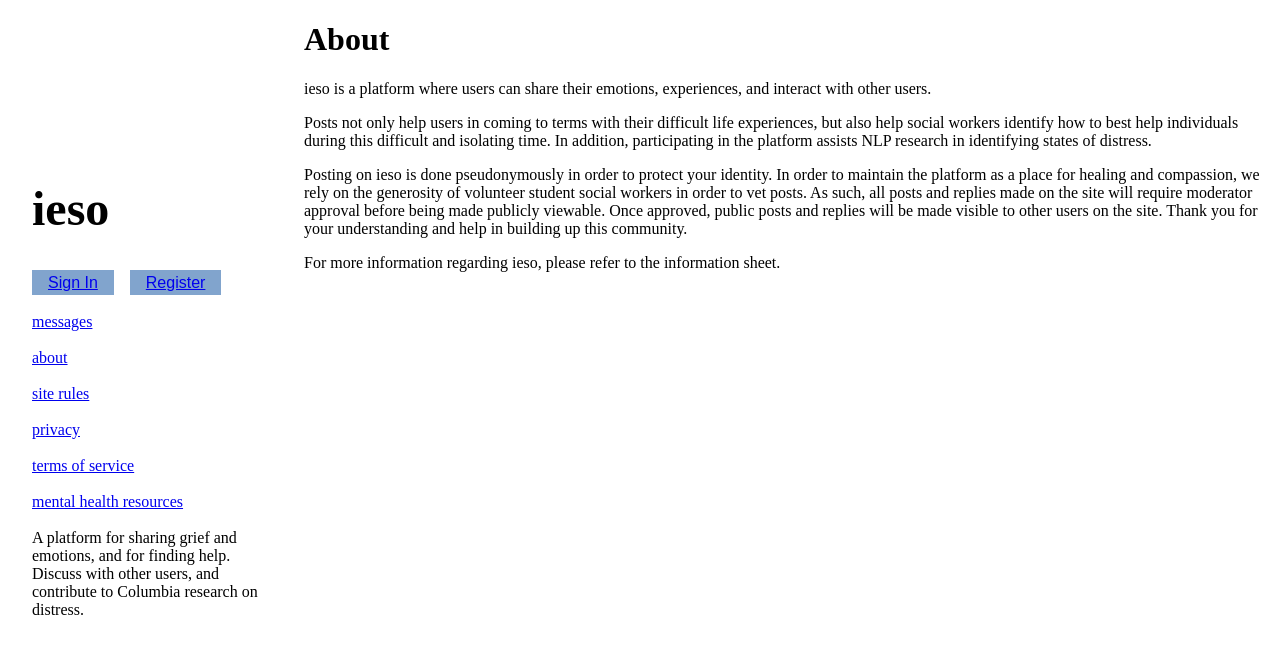
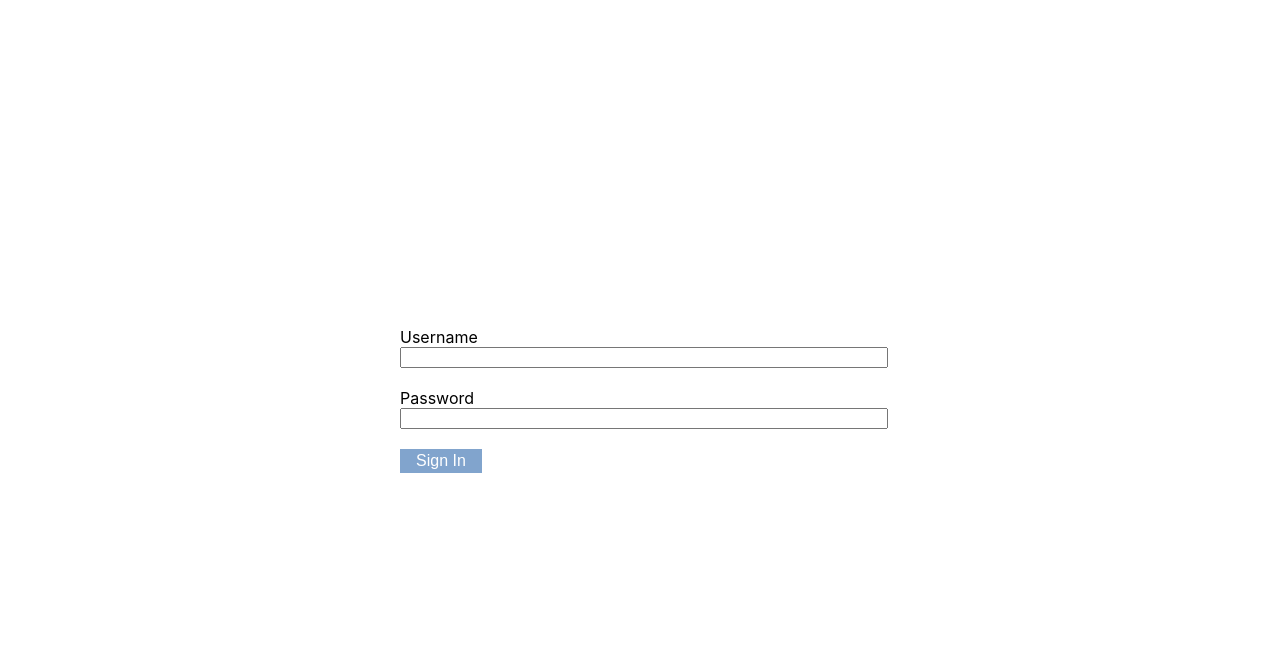
Before and after one commit to cruxcode/ieso, a React (Create React App) app: page /login in a window 1280 px wide. Shown: the top 654 px of the page. Built offline with nearby package versions, Linux system fonts and the light colour scheme.

Commit message:
sign in screen added

```diff
--- a/src/App.tsx
+++ b/src/App.tsx
@@ -3,6 +3,7 @@ import "./App.css";
 import { BrowserRouter as Router, Route, Switch } from "react-router-dom";
 import { Base } from "./screens/Base/Base";
 import { Register } from "./screens/Register/Register";
+import { Login } from "./screens/Login/Login";
 
 function App() {
 	return (
@@ -11,6 +12,9 @@ function App() {
 				<Switch>
 					<Route path="/register">
 						<Register />
+					</Route>
+					<Route path="/login">
+						<Login />
 					</Route>
 					<Route path="/">
 						<Base />
--- a/src/screens/Base/Base.tsx
+++ b/src/screens/Base/Base.tsx
@@ -32,7 +32,7 @@ export const Base: React.FC<BaseProps> = (props) => {
 									marginRight: "1rem",
 								}}
 							>
-								<Link to="/login">Sign In</Link>
+								<a href="/login">Sign In</a>
 							</Button>
 							<Button
 								style={{
--- /dev/null
+++ b/src/screens/Login/Login.tsx
@@ -0,0 +1,37 @@
+import React from "react";
+import { Button } from "../../components/Button";
+
+export interface LoginProps {}
+
+export const Login: React.FC<LoginProps> = (props) => {
+	return (
+		<div
+			style={{
+				display: "flex",
+				flexDirection: "column",
+				alignItems: "flex-start",
+				maxWidth: "30rem",
+				margin: "0 auto",
+				minHeight: "100vh",
+				justifyContent: "center",
+			}}
+		>
+			<div style={{ textAlign: "left", width: "100%" }}>
+				<label htmlFor="username">Username</label>
+				<input
+					style={{ display: "block", width: "100%" }}
+					id="username"
+				></input>
+				<br />
+				<label htmlFor="password">Password</label>
+				<input
+					style={{ display: "block", width: "100%" }}
+					type="password"
+					id="password"
+				></input>
+				<br />
+				<Button style={{}}>Sign In</Button>
+			</div>
+		</div>
+	);
+};
```
